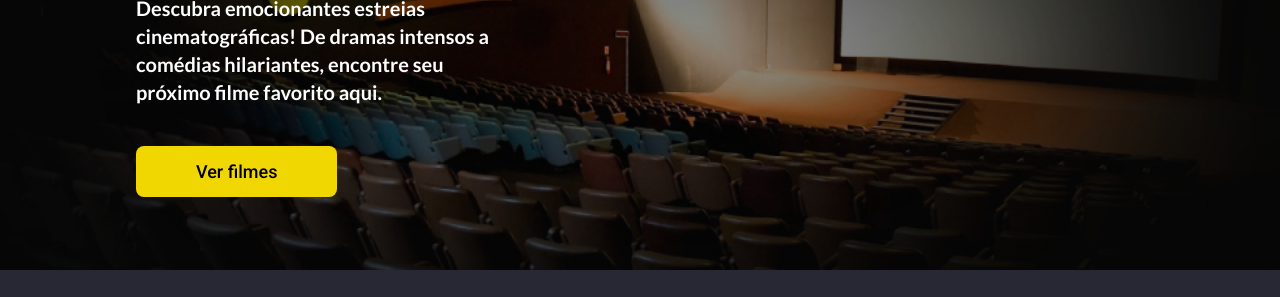
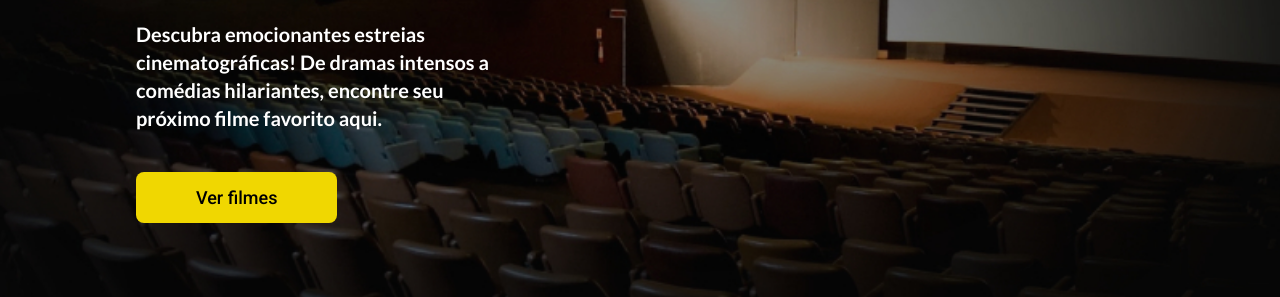
Before and after one commit to Grupo-10-Filmes/projetofinal, a plain HTML site: page index.html in a window 1280 px wide. Shown: the part 220-517 px from the top of the page. Drawn offline with nearby package versions, Linux system fonts and the light colour scheme; no server answers.

Commit message:
correções imagem

```diff
--- a/css/style-home.css
+++ b/css/style-home.css
@@ -8,16 +8,18 @@
 
 .hero a{
     color:#000;
+    text-decoration: none;
 }
 .btn--primary:hover{
     background-color: #f0ba01;
 }
-/* .hero .container {
+.hero .container {
     position: relative;
-} */
+    overflow: hidden;
+}
 .hero .content-hero {
     width: 100%;
-    height: calc(100vh - 418px);
+    height: 100%;
     position: relative;
     z-index: 1;
     padding: 32px;
@@ -25,16 +27,22 @@
     justify-content: center;
     flex-direction: column;
     align-items: flex-start;
-    margin: 32px 0;
+    margin-top: 64px;
 }
 .hero .hero-bg {
     width: 100%;
-    height: 510px;
-    max-height: 510px;
+    height: 100%;
     background-repeat: no-repeat;
     background-size: cover;
     position: absolute;
-    background-image: url("/assets/img/img-home/sala-cinema1.jpg");
+
+}
+.hero .hero-bg img{
+    width: 100%;
+    height: 366px;
+    -o-object-fit: cover;
+    object-fit: cover;
+
 }
 .cards-home {
     padding: 0 32px 32px;
@@ -125,25 +133,29 @@ footer img{
 @media (min-width: 48em) {
     .hero .hero-bg {
         width: 100%;
-        height: calc(100vh - 460px);
+        height: 100%;
     }
 
     .hero .content-hero {
         width: 100%;
-        height: calc(100vh - 460px);
+        height: 100%;
         padding: 64px;
     }
 }
 @media (min-width: 80em) {
     .hero .hero-bg {
         width: 100%;
-        height: calc(100vh - 374px);
+        height: 100%;
+    }
+    .hero .hero-bg img{
+        height: 530px;
     }
     .hero .content-hero {
         padding: 84px 64px 32px;
         margin: 64px 0;
-        height: calc(100vh - 440px);
+        height: 100%;
     }
+
 
     .hero .content-hero h1 {
         margin-bottom: 30px;
--- a/index.html
+++ b/index.html
@@ -51,7 +51,7 @@
     <main>
         <section class="hero">
             <div class="hero-bg">
-                <!-- <img src="./assets/img/img-home/sala-cinema.jpg" alt="Sala de cinema"> -->
+                <img src="./assets/img/img-home/sala-cinema1.jpg" alt="Sala de cinema">
             </div>
             <div class="container">
                 <div class="content-hero">
```
